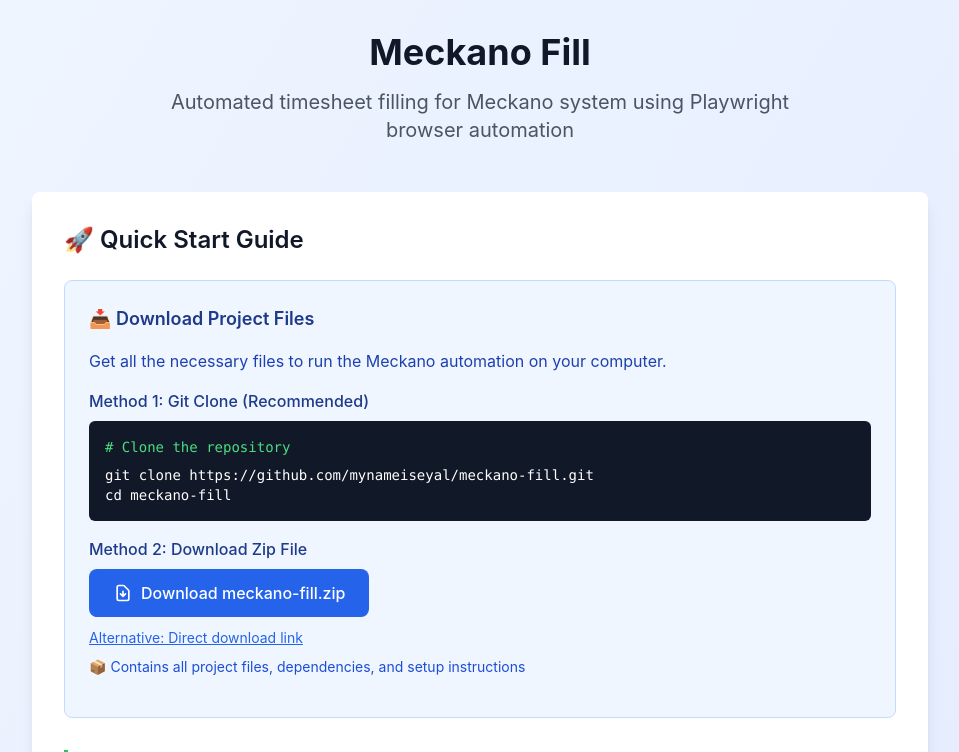
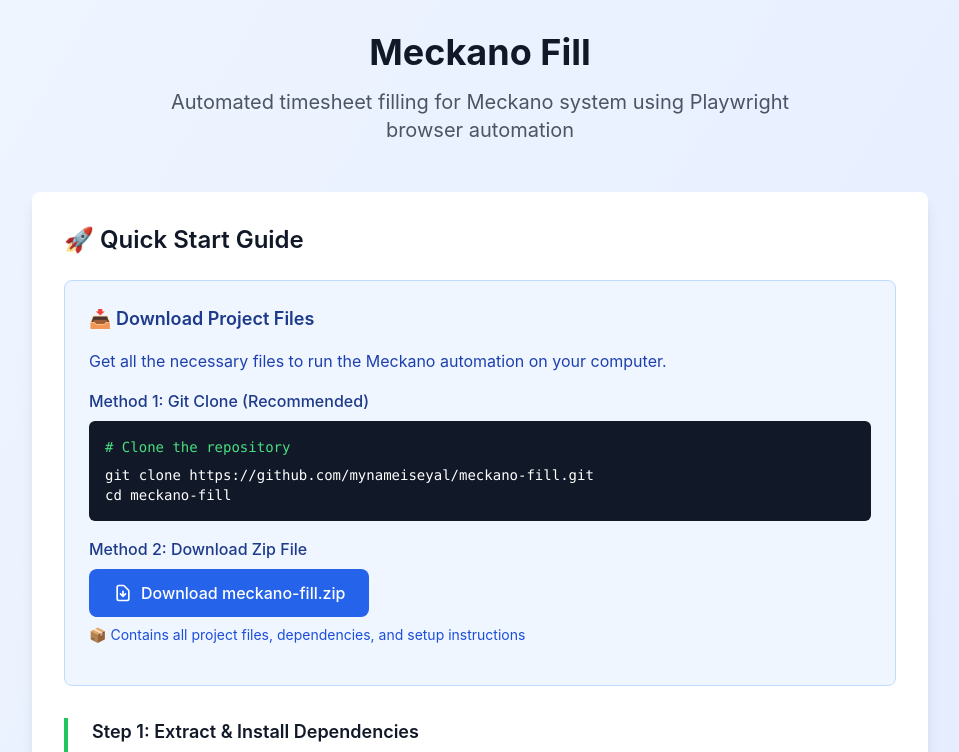
Before and after one commit to mynameiseyal/meckano-fill, a Next.js app: page / in a window 1280 px wide. Shown: the top 752 px of the page, without its empty margins (160-1119 px from the left). Built offline with nearby package versions, Linux system fonts and the light colour scheme.

Commit message:
🧹 Remove alternative download link - Main download button is now working reliably - Clean up UI by removing redundant alternative link - Maintain single, clean download option

```diff
--- a/app/page.tsx
+++ b/app/page.tsx
@@ -53,17 +53,6 @@
                   </svg>
                   Download meckano-fill.zip
                 </a>
-
-                {/* Fallback direct link */}
-                <div className="mt-2">
-                  <a
-                    href="/api/download"
-                    download="meckano-fill.zip"
-                    className="text-blue-600 hover:text-blue-800 underline text-sm"
-                  >
-                    Alternative: Direct download link
-                  </a>
-                </div>
 
                 <p className="text-sm text-blue-700 mt-2">
                   📦 Contains all project files, dependencies, and setup instructions
```
